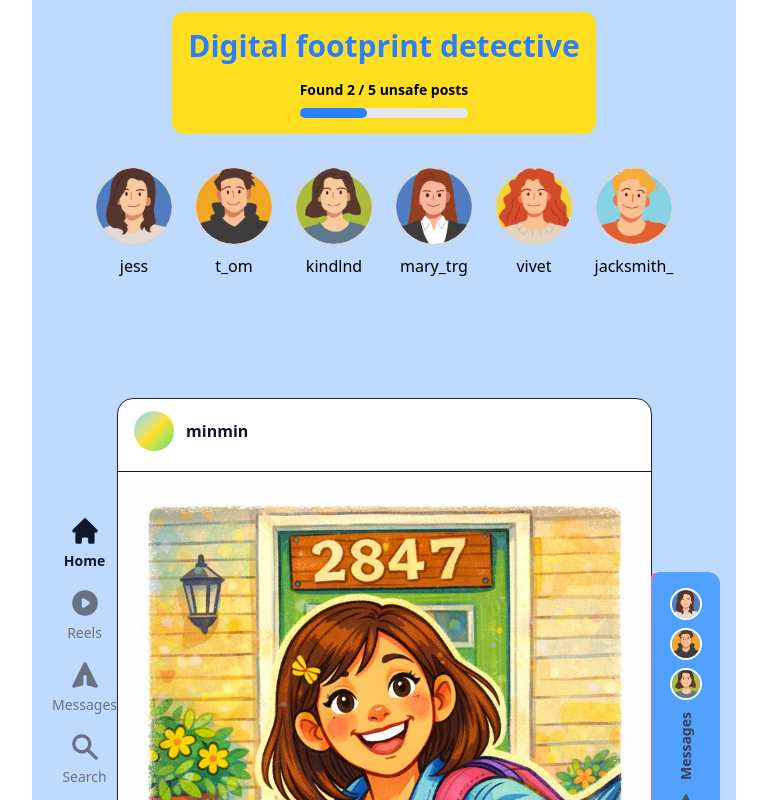
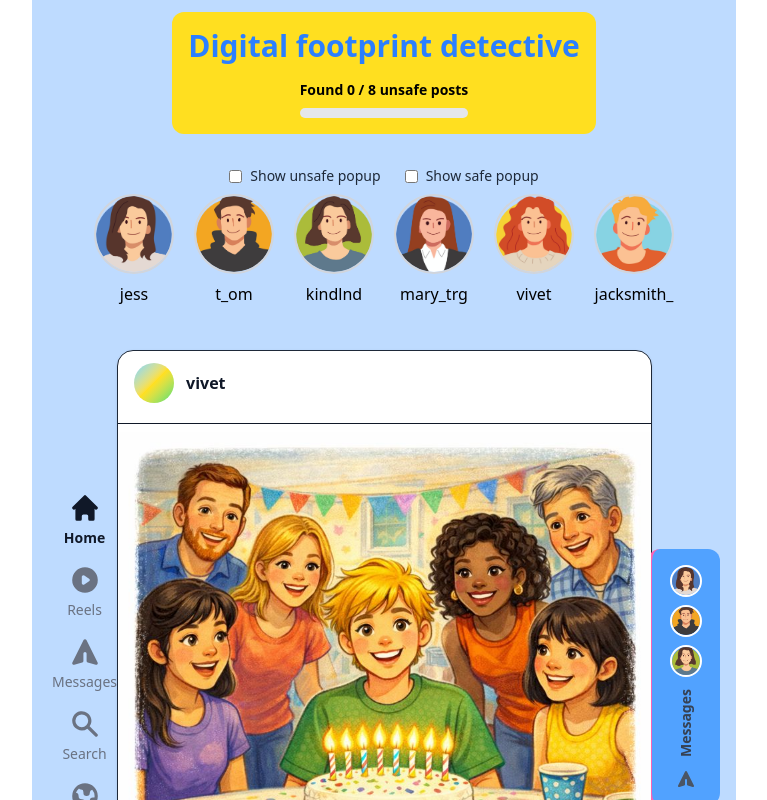
Before and after one commit to minmin1805/Digital-Footprint-Game, a React (Vite) app in the folder frontend/: page /game in a window 1280 px wide. Shown: the top 800 px of the page, without its empty margins (256-1023 px from the left). Built offline with nearby package versions, Linux system fonts and the light colour scheme.

Commit message:
finished the design for unsafe post

```diff
--- /dev/null
+++ b/frontend/src/components/UnsafePopup.jsx
@@ -0,0 +1,112 @@
+import React from 'react'
+
+/**
+ * Unsafe alert popup – shown when player correctly spots a privacy risk.
+ * Receives { post, zone } with zone.explanation (title, whatFound, whyDangerous, whatToDoInstead, quickTip).
+ */
+function UnsafePopup({ post, zone, onClose }) {
+  if (!post || !zone?.explanation) return null
+
+  const { title, whatFound, whyDangerous, whatToDoInstead, quickTip } = zone.explanation
+  const categoryLabel = zone.category?.replace(/_/g, ' ') || ''
+
+  return (
+    <div className="fixed inset-0 z-50 flex items-center justify-center p-4">
+      {/* Blurred backdrop */}
+      <div
+        className="absolute inset-0 bg-black/30 backdrop-blur-sm"
+        aria-hidden
+      />
+
+      {/* Popup card */}
+      <div className='relative w-full max-w-xl bg-gray rounded-2xl border-gray-950 border-3 shadow-xl overflow-hidden p-5 bg-gray-300'>
+      <div
+        className=" bg-white rounded-2xl overflow-hidden"
+        role="dialog"
+        aria-labelledby="unsafe-popup-title"
+        aria-modal="true"
+      >
+        {/* Header: Unsafe alert */}
+        <div className="flex items-center gap-3 px-4 py-3 bg-[#A93226]">
+          <div className="flex shrink-0 items-center justify-center w-10 h-10 rounded-full bg-amber-400">
+            <span className="text-2xl font-bold text-black">!</span>
+          </div>
+          <h2 id="unsafe-popup-title" className="text-4xl font-bold text-white">
+            Unsafe alert
+          </h2>
+        </div>
+
+        {/* Body */}
+        <div className="px-4 py-4 space-y-4">
+          <div>
+            <p className="text-2xl text-gray-900">
+              POST {post.index} – {title}
+            </p>
+            <div className=" my-2 h-px bg-gray-300" />
+            <p className="text-xl text-gray-800">
+              <span className="font-semibold">Category:</span>{' '}
+              {categoryLabel.charAt(0).toUpperCase() + categoryLabel.slice(1)}
+            </p>
+            <p className="text-xl text-gray-800 mt-1">
+              <span className="font-semibold">What you found:</span> {whatFound}
+            </p>
+          </div>
+
+          {/* Why this is dangerous */}
+          <div className="rounded-lg overflow-hidden">
+            <div className="px-3 py-2 bg-[#A93226]">
+              <p className="text-xl font-bold text-white">Why this is dangerous:</p>
+            </div>
+            <div className="bg-gray-100 px-3 py-3">
+              <p className="text-lg text-gray-800">{whyDangerous}</p>
+            </div>
+          </div>
+
+          {/* What to do instead */}
+          <div className="rounded-lg overflow-hidden">
+            <div className="px-3 py-2 bg-[#A93226]">
+              <p className="text-xl font-bold text-white">What to do instead:</p>
+            </div>
+            <div className="bg-gray-100 px-3 py-3">
+              <ul className="list-disc list-inside space-y-1 text-lg text-gray-800">
+                {Array.isArray(whatToDoInstead)
+                  ? whatToDoInstead.map((item, i) => (
+                      <li key={i}>{item}</li>
+                    ))
+                  : <li>{whatToDoInstead}</li>}
+              </ul>
+            </div>
+          </div>
+
+          {/* Quick tip */}
+          <div>
+            <div className="flex items-center gap-2 mb-2">
+              <span className="text-amber-500" aria-hidden>
+                <svg className="w-12 h-12" fill="currentColor" viewBox="0 0 20 20">
+                  <path d="M11 3a1 1 0 10-2 0v1a1 1 0 102 0V3zM15.657 5.757a1 1 0 00-1.414-1.414l-.707.707a1 1 0 001.414 1.414l.707-.707zM18 10a1 1 0 01-1 1h-1a1 1 0 110-2h1a1 1 0 011 1zM5.05 6.464A1 1 0 106.464 5.05l-.707-.707a1 1 0 00-1.414 1.414l.707.707zM5 10a1 1 0 01-1 1H3a1 1 0 110-2h1a1 1 0 011 1zM8 16v-1h4v1a2 2 0 11-4 0zM12 14c.015-.34.208-.646.477-.859a4 4 0 10-4.954 0c.27.213.462.519.476.859h4.002z" />
+                </svg>
+              </span>
+              <p className="text-2xl font-bold text-gray-900">Quick tip:</p>
+            </div>
+            <div className="h-px bg-gray-200 mb-2" />
+            <p className="text-lg text-gray-800">{quickTip}</p>
+          </div>
+        </div>
+
+        {/* Footer: Ok, Got it! */}
+        <div className="px-4 pb-4">
+          <button
+            type="button"
+            onClick={onClose}
+            className="w-full py-3 rounded-xl bg-orange-500 hover:bg-orange-600 text-white font-bold text-center transition-colors"
+          >
+            Ok, Got it!
+          </button>
+        </div>
+      </div>
+      </div>
+    </div>
+  )
+}
+
+export default UnsafePopup
--- a/frontend/src/data/posts.json
+++ b/frontend/src/data/posts.json
@@ -385,6 +385,7 @@
     "comments": 2,
     "dangerZones": [],
     "safeExplanation": {
+      "title": "Sunset/nature",
       "whatMakesSafe": "Pictures like this are safe to share when there are no identifiable objects in the description.",
       "whyOk": [
         "No identifiable landmarks",
--- a/frontend/src/pages/GamePage.jsx
+++ b/frontend/src/pages/GamePage.jsx
@@ -1,47 +1,93 @@
-import React from 'react'
+import React, { useState } from 'react'
+import { useGame } from '../context/GameContext'
 import ProgressBar from '../components/ProgressBar'
 import FriendSection from '../components/FriendSection'
 import MenuBar from '../components/MenuBar'
 import MessageBar from '../components/MessageBar'
 import Post from '../components/Post'
-import posts from '../data/posts.json'
-import { useGame } from '../context/GameContext'
+import UnsafePopup from '../components/UnsafePopup'
+import SafePopup from '../components/SafePopup'
+
 function GamePage() {
   const { posts, score } = useGame()
-  const samplePost = posts?.[0]
+
+  /** Stub: controls popup visibility for design tweaks. */
+  const [showUnsafePopup, setShowUnsafePopup] = useState(false)
+  const [showSafePopup, setShowSafePopup] = useState(false)
+
+  const samplePost = posts?.find((p) => p.id === 'post5') ?? posts?.[0]
+  const unsafePopupData = posts?.find((p) => p.id === 'post5')
+  const unsafeZone = unsafePopupData?.dangerZones?.[0]
+  const safePopupData = posts?.find((p) => p.id === 'post13')
 
   return (
-    <div className='flex flex-col items-center h-screen w-[55%] mx-auto bg-blue-200'>
-
-      {/* banner and progress bar */}
-      <div className='flex flex-col items-center justify-center p-4 gap-4 bg-yellow-300 rounded-xl mt-3'>
-        <h1 className='text-3xl font-bold text-center text-blue-500'>Digital footprint detective</h1>
-        <ProgressBar currentStep={2} totalSteps={5} />
+    <div className="flex flex-col items-center h-screen w-[55%] mx-auto bg-blue-200">
+      {/* Banner + progress */}
+      <div className="flex flex-col items-center justify-center p-4 gap-4 bg-yellow-300 rounded-xl mt-3">
+        <h1 className="text-3xl font-bold text-center text-blue-500">Digital footprint detective</h1>
+        <ProgressBar currentStep={score} totalSteps={8} />
       </div>
 
-      <div className='w-full h-[1px] bg-gray-900 my-4'></div>
+      <div className="w-full h-px bg-gray-900 my-4" />
 
-      {/* friend section */}
+      {/* Stub: toggles to show popups (for design). Remove when game logic is wired. */}
+      <div className="flex items-center gap-6 mb-2">
+        <label className="flex items-center gap-2 cursor-pointer text-sm font-medium text-gray-800">
+          <input
+            type="checkbox"
+            checked={showUnsafePopup}
+            onChange={(e) => setShowUnsafePopup(e.target.checked)}
+            className="rounded"
+          />
+          Show unsafe popup
+        </label>
+        <label className="flex items-center gap-2 cursor-pointer text-sm font-medium text-gray-800">
+          <input
+            type="checkbox"
+            checked={showSafePopup}
+            onChange={(e) => setShowSafePopup(e.target.checked)}
+            className="rounded"
+          />
+          Show safe popup
+        </label>
+      </div>
+
+      {/* Friends */}
       <div>
         <FriendSection />
       </div>
 
-    <div className='flex items-center justify-between w-full p-5 mt-25'>
-      {/* menu bar on left */}
+      {/* Main: MenuBar | Post | MessageBar */}
+      <div className="flex items-center justify-between w-full p-5 mt-6">
         <div>
           <MenuBar />
         </div>
 
-      {/* post section */}
         <div>
           <Post post={samplePost} />
         </div>
 
-      {/* messagebar on right */}
         <div>
           <MessageBar />
         </div>
       </div>
+
+      {/* Unsafe popup (blurred background + popup on top) */}
+      {showUnsafePopup && unsafePopupData && unsafeZone && (
+        <UnsafePopup
+          post={unsafePopupData}
+          zone={unsafeZone}
+          onClose={() => setShowUnsafePopup(false)}
+        />
+      )}
+
+      {/* Safe popup (blurred background + popup on top) */}
+      {showSafePopup && safePopupData && (
+        <SafePopup
+          post={safePopupData}
+          onClose={() => setShowSafePopup(false)}
+        />
+      )}
     </div>
   )
 }
```
Lines whose indentation alone changed are shown as unchanged.
